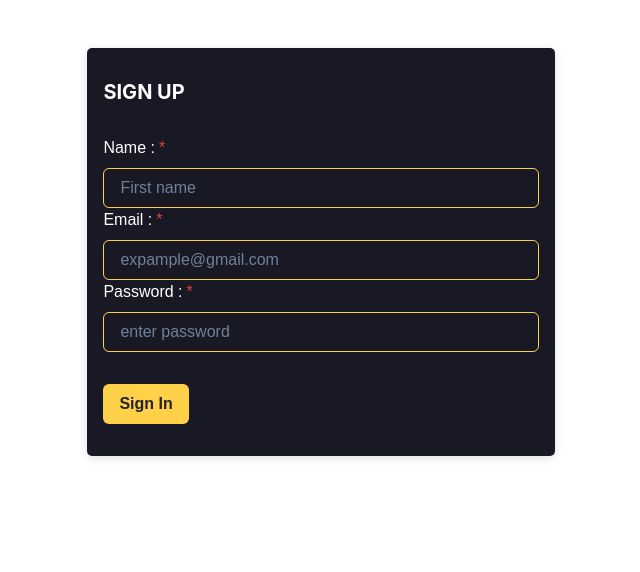
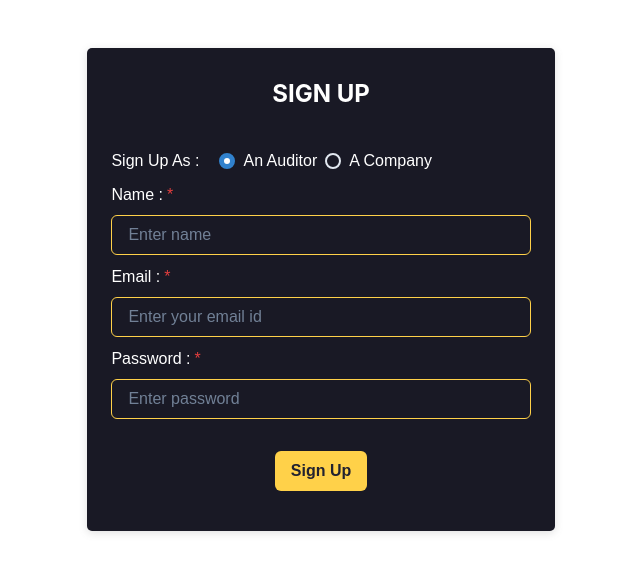
Before and after one commit to HexaByte-H4B/inspecto, a React (Create React App) app in the folder frontend/: page /sign-up in a window 1280 px wide. Shown: the top 572 px of the page, without its empty margins (319-959 px from the left). Built offline with nearby package versions, Linux system fonts and the light colour scheme.

Commit message:
sign up page done:

```diff
--- a/frontend/src/pages/SignIn.jsx
+++ b/frontend/src/pages/SignIn.jsx
@@ -2,20 +2,25 @@ import React, { useState } from 'react'
 import { Box, Button, Container, FormControl, FormLabel, Heading, Input } from '@chakra-ui/react'
 import { createUserWithEmailAndPassword, signInWithEmailAndPassword, updateProfile } from 'firebase/auth';
 import { auth, db } from '../config';
+import { useNavigate } from 'react-router-dom';
 
 const SignIn = () => {
 
   const [emailId, setEmailId] = useState('')
   const [password, setPassword] = useState('')
 
+  const navigate = useNavigate()
+
   const login = async (e) => {
     e.preventDefault()
     signInWithEmailAndPassword(auth, emailId, password)
       .then((userAuth) => {
           console.log(userAuth.user);
+          localStorage.setItem('email', userAuth.user.email)
+          navigate("/")
       })
       .catch((err) => {
-          alert(err);
+          console.log(err);
       });
   }
 
--- a/frontend/src/pages/SignUp.jsx
+++ b/frontend/src/pages/SignUp.jsx
@@ -1,17 +1,23 @@
-import { Box, Button, Container, FormControl, Heading, Input, FormLabel } from '@chakra-ui/react'
+import { Box, Button, Container, FormControl, Heading, Input, FormLabel, Flex, RadioGroup, Stack, Radio, Text, useToast } from '@chakra-ui/react'
 import { createUserWithEmailAndPassword, signInWithEmailAndPassword, updateProfile } from 'firebase/auth';
 import { addDoc, collection } from 'firebase/firestore';
 import React from 'react'
 import { useState } from 'react'
 import { auth, db } from '../config';
+import { useNavigate } from 'react-router-dom';
 
 const SignUp = () => {
 
   const [emailId, setEmailId] = useState('')
   const [password, setPassword] = useState('')
   const [name, setName] = useState('')
+  const [userType, setUserType] = useState('auditor')
 
-  const register = async () => {
+  const navigate = useNavigate()
+  const toast = useToast()
+
+  const register = async (e) => {
+    e.preventDefault()
     createUserWithEmailAndPassword(auth, emailId, password)
       .then(async (userAuth) => {
           updateProfile(auth.currentUser, {
@@ -21,50 +27,86 @@ const SignUp = () => {
           const data = {
             name,
             emailId,
-            isWalletVerified: false
+            isWalletVerified: false,
+            role: userType
           }
           await addDoc(dbRef, data)
           console.log("name", userAuth);
+          toast({
+            title: 'Account is created.',
+            description: "We've created your account for you.",
+            status: 'success',
+            duration: 2000,
+            isClosable: true,
+          })
+          navigate('/sign-in')
 
-      }).catch((err) => alert(err));
+      }).catch((err) => {
+        toast({
+          title: 'Error occured.',
+          description: "Something Went Wrong.",
+          status: 'error',
+          duration: 2000,
+          isClosable: true,
+        })
+        console.log(err)
+      });
   }
 
   return (
     <Container maxW="1200px" margin="auto" display="flex" justifyContent="center" >
         <Box borderRadius="5px" w="40%" mt="3rem" background="#191925" p="2rem 1rem" shadow="rgba(99, 99, 99, 0.2) 0px 2px 8px 0px;">
 
-            <Heading as="h2" mb="2rem" color="#ffffff" fontSize="xl">
+            <Heading as="h2" mb="2rem" color="#ffffff" fontSize="24px" textAlign="center">
               SIGN UP
             </Heading>
 
-            <FormControl as="form" isRequired color="#ffffff"  onSubmit={register}>
-                <FormLabel>Name :</FormLabel>
+            <FormControl as="form"
+              isRequired color="#ffffff"
+              p={2}
+              onSubmit={register}
+              display="flex"
+              flexDir="column"
+              alignItems="center"
+            >
+                <Flex w="100%" gap="20px" mb="10px">
+                  <Text>Sign Up As :</Text>
+                  <RadioGroup onChange={(val) => setUserType(val)} value={userType}>
+                    <Stack direction='row'>
+                      <Radio value={'auditor'}>An Auditor</Radio>
+                      <Radio value={'company'}>A Company</Radio>
+                    </Stack>
+                  </RadioGroup>
+                </Flex>
+                <FormLabel w="100%" pl="6px">Name :</FormLabel>
                 <Input
                   name="name"
                   onChange={(e) => setName(e.target.value)}
                   borderColor="brand.yellow"
                   focusBorderColor="brand.yellow"
-                  placeholder='First name'
-                  value={name} />
-                <FormLabel>Email :</FormLabel>
+                  placeholder='Enter name'
+                  value={name}
+                  mb="10px" />
+                <FormLabel w="100%" pl="6px">Email :</FormLabel>
                 <Input
                   name="email"
                   borderColor="brand.yellow"
-                  onChange={(e) => setEmailId(e.target.id)}
+                  onChange={(e) => setEmailId(e.target.value)}
                   focusBorderColor="brand.yellow"
-                  placeholder='expample@gmail.com'
-                  type="emial"
-                  value={emailId}/>
-                <FormLabel>Password :</FormLabel>
+                  placeholder='Enter your email id'
+                  type="email"
+                  value={emailId}
+                  mb="10px" />
+                <FormLabel w="100%" pl="6px">Password :</FormLabel>
                 <Input
                   name="password"
                   borderColor="brand.yellow"
                   onChange={(e) => setPassword(e.target.value)}
                   focusBorderColor="brand.yellow"
-                  placeholder='enter password'
+                  placeholder='Enter password'
                   type="password"
                   value={password}/>
-                <Button type="submit" mt="2rem" background="brand.yellow" variant="none" color="#222230">Sign In</Button>
+                <Button type="submit" mt="2rem" background="brand.yellow" variant="none" color="#222230">Sign Up</Button>
 
             </FormControl>
         </Box>
```
